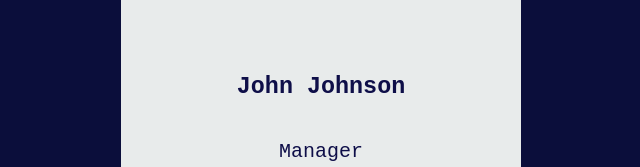
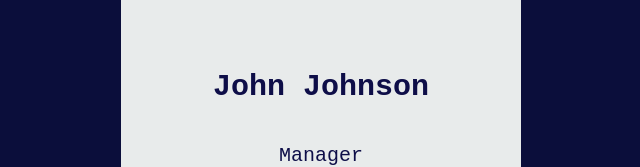
Before and after one commit to s-saratov/52.1_git_lesson2, a plain HTML site: page index.html in a window 1280 px wide. Shown: the part 282-449 px from the top of the page, without its empty margins (319-959 px from the left). Drawn offline with Linux system fonts and the light colour scheme.

Commit message:
fix title

```diff
--- a/index.html
+++ b/index.html
@@ -10,7 +10,7 @@
   <body>
     <div id="root">
       <div class="card">
-        <h3>John Johnson</h3>
+        <h2>John Johnson</h2>
         <div>Manager</div>
       </div>
     </div>
```
